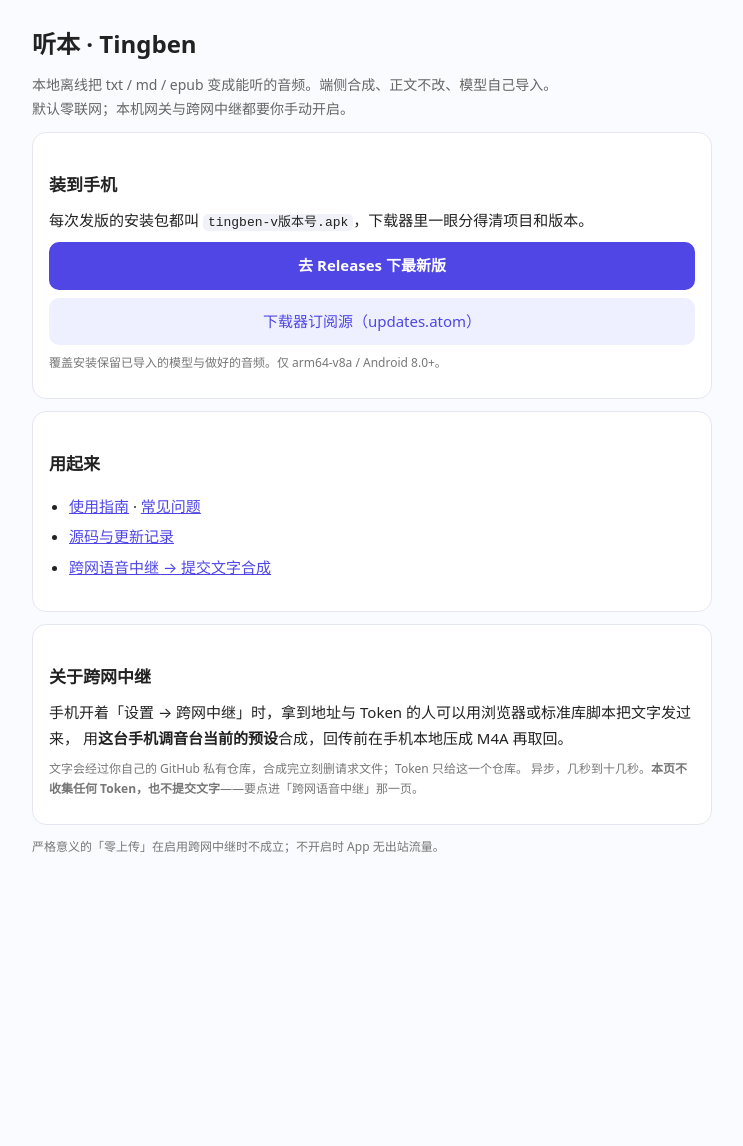
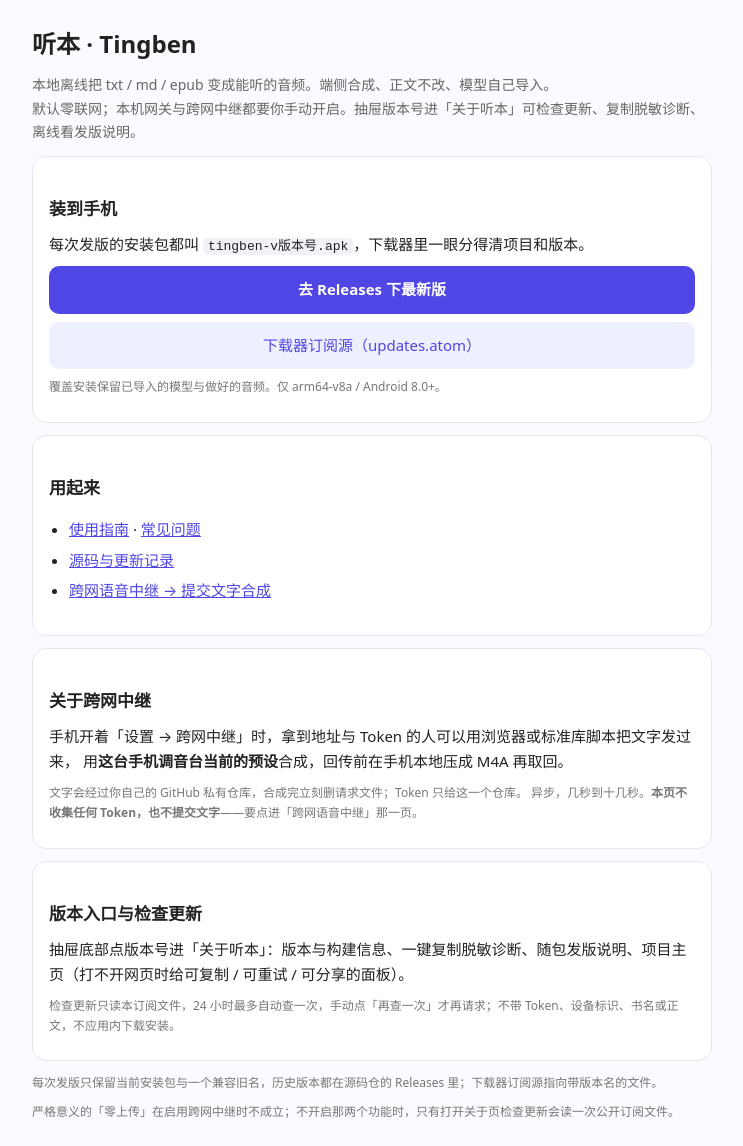
Before and after one commit to zjh1934/ting-ben-apk, a plain HTML site: page docs/index.html in a window 1280 px wide. Shown: the whole page, without its empty margins (268-1011 px from the left). Before the commit the page ends 881 px from the top, so only its background shows below. Drawn offline with Linux system fonts and the light colour scheme.

Commit message:
docs: R411 同步 docs/pages 真值源

```diff
--- a/docs/index.html
+++ b/docs/index.html
@@ -11,7 +11,7 @@ ul{padding-left:20px}li{margin:5px 0}</style></head>
 <body>
 <h1>听本 · Tingben</h1>
 <p class="sub">本地离线把 txt / md / epub 变成能听的音频。端侧合成、正文不改、模型自己导入。<br>
-默认零联网；本机网关与跨网中继都要你手动开启。</p>
+默认零联网；本机网关与跨网中继都要你手动开启。抽屉版本号进「关于听本」可检查更新、复制脱敏诊断、离线看发版说明。</p>
 
 <div class="card">
 <h2>装到手机</h2>
@@ -38,5 +38,12 @@ ul{padding-left:20px}li{margin:5px 0}</style></head>
 异步，几秒到十几秒。<b>本页不收集任何 Token，也不提交文字</b>——要点进「跨网语音中继」那一页。</p>
 </div>
 
-<p class="note">严格意义的「零上传」在启用跨网中继时不成立；不开启时 App 无出站流量。</p>
+<div class="card">
+<h2>版本入口与检查更新</h2>
+<p>抽屉底部点版本号进「关于听本」：版本与构建信息、一键复制脱敏诊断、随包发版说明、项目主页（打不开网页时给可复制 / 可重试 / 可分享的面板）。</p>
+<p class="note">检查更新只读本订阅文件，24 小时最多自动查一次，手动点「再查一次」才再请求；不带 Token、设备标识、书名或正文，不应用内下载安装。</p>
+</div>
+
+<p class="note">每次发版只保留当前安装包与一个兼容旧名，历史版本都在源码仓的 Releases 里；下载器订阅源指向带版本名的文件。</p>
+<p class="note">严格意义的「零上传」在启用跨网中继时不成立；不开启那两个功能时，只有打开关于页检查更新会读一次公开订阅文件。</p>
 </body></html>
```
